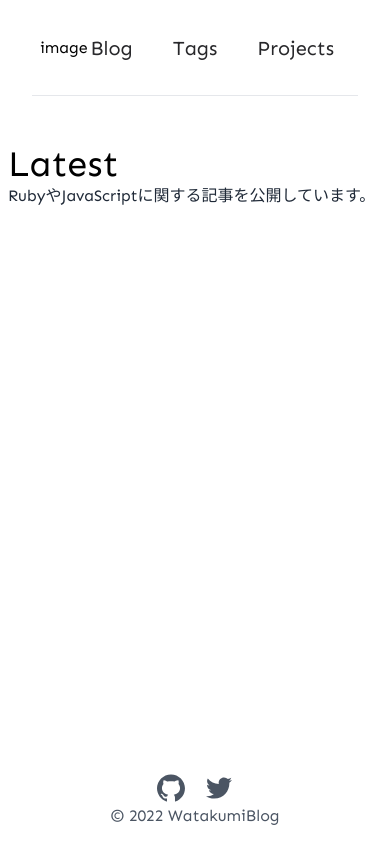
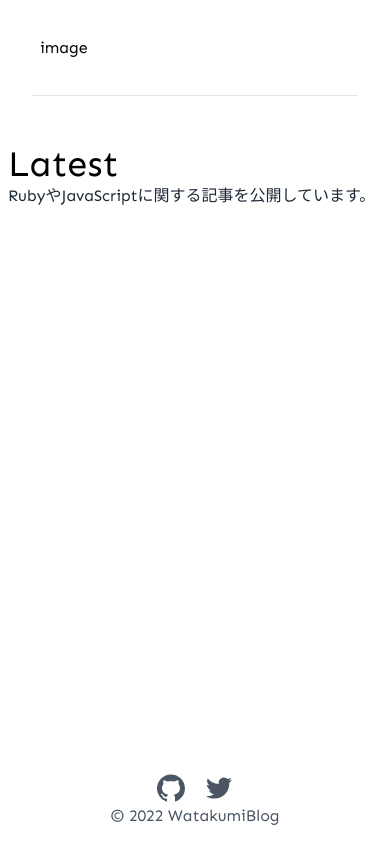
Before and after one commit to Watakumi/Watakumi-blog-next, a Next.js app: page / in a window 390 px wide. Built offline with nearby package versions, Linux system fonts and the light colour scheme.

Commit message:
レスポンシブ対応

```diff
--- a/components/Menu.tsx
+++ b/components/Menu.tsx
@@ -2,7 +2,7 @@ import Link from 'next/link';
 
 export function Menu(): JSX.Element {
   return (
-    <div className="flex w-1/4 justify-end">
+    <div className="hidden w-1/4 justify-end sm:flex">
       <div className="flex flex-row items-center justify-center gap-2 text-center">
         <Link href="/blog" passHref>
           <a className="cursor-pointer rounded-md px-4 py-[0.10rem] text-xl text-zinc-800 duration-100 hover:bg-zinc-800 hover:text-white">
```
